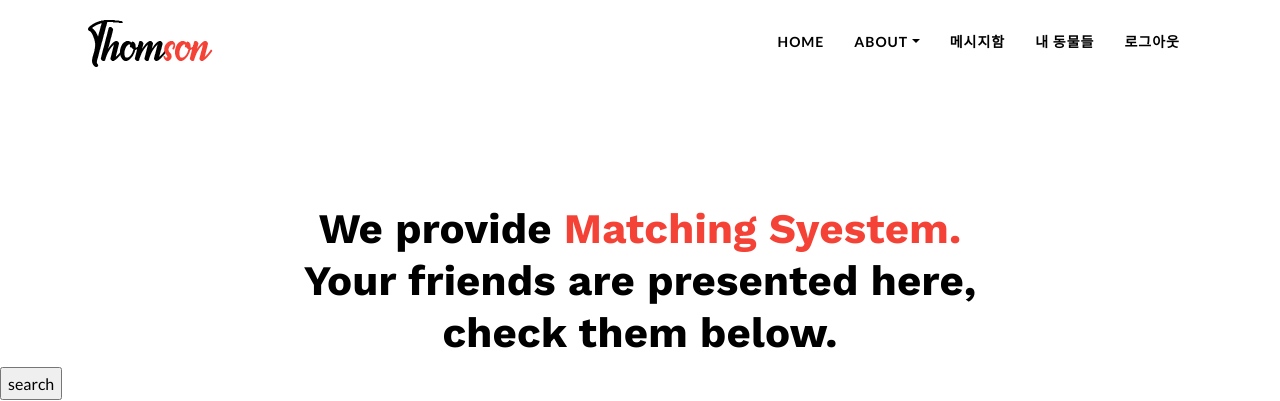
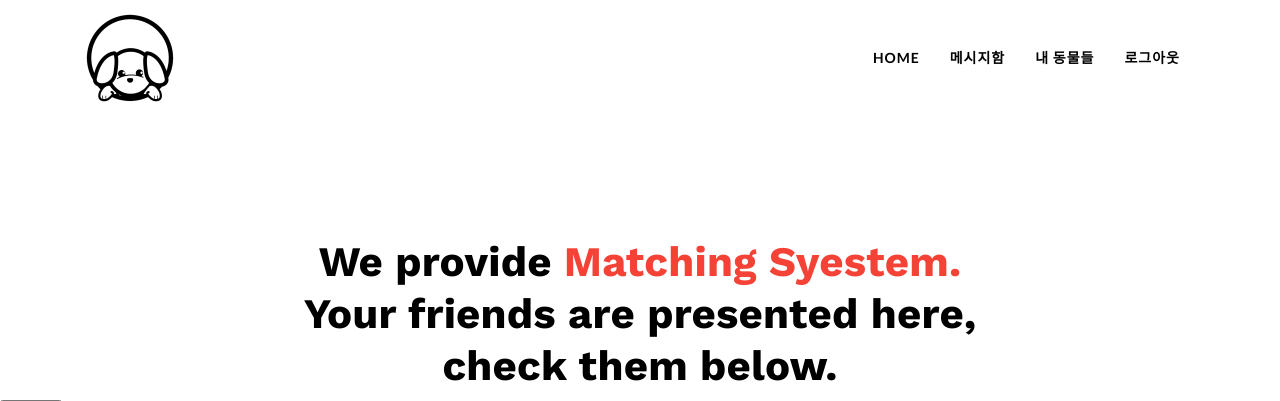
Before and after one commit to Handson-project-Team06/Pet_Matching, a Django app: template matching/templates/matching/pet_list.html in a window 1280 px wide. Shown: the top 401 px of the page. Run offline with Django 3.2, Linux system fonts and the light colour scheme; tables that the repository leaves empty hold one stand-in row (values such as "Sample post"); the template is opened without the code that fills it: values that come from a table or form of the project are taken from there, most other values are stand-ins (such as "Sample title", 1, 10 or a date in 2020); grey boxes marked "Sample" are stand-in pictures; some libraries are stand-ins or nearby versions.

Commit message:
[change pet list page] change code & style

```diff
--- a/matching/templates/matching/pet_list.html
+++ b/matching/templates/matching/pet_list.html
@@ -4,8 +4,8 @@
 {% block header %}
   <nav class="navbar navbar-expand-lg  main-nav " id="navbar">
     <div class="container">
-            <a class="navbar-brand" href="{% static '/index.html' %}">
-                <img src="{% static '/images/logo.png' %}" alt="" class="img-fluid">
+      <a class="navbar-brand">
+        <img src="{% static '/images/our_mark1.png' %}" alt="" class="img-fluid">
       </a>
 
       <button class="navbar-toggler collapsed" type="button" data-toggle="collapse" data-target="#navbarsExample09" aria-controls="navbarsExample09" aria-expanded="false" aria-label="Toggle navigation">
@@ -14,15 +14,7 @@
 
       <div class="collapse navbar-collapse" id="navbarsExample09">
         <ul class="navbar-nav ml-auto">
-                    <li class="nav-item  active"><a class="nav-link" href="{% url 'account:home' %}">Home</a></li>
-
-                    <li class="nav-item dropdown">
-                        <a class="nav-link dropdown-toggle" href="#" id="dropdown01" data-toggle="dropdown" aria-haspopup="true" aria-expanded="false">About</a>
-                        <ul class="dropdown-menu" aria-labelledby="dropdown01">
-                            <li><a class="dropdown-item" href="{% static '/about.html' %}">About Me</a></li>
-                            <li><a class="dropdown-item" href="{% static '/about-us.html' %}">About Us</a></li>
-                        </ul>
-                    </li>
+          <li class="nav-item  active"><a class="nav-link" href="{% url 'matching:home' %}">Home</a></li>
           <li class="nav-item"><a class="nav-link" href="{% url 'user_messages:List' %}">메시지함</a></li>
           <li class="nav-item"><a class="nav-link" href="{% url 'matching:my_pet_list' %}">내 동물들</a></li>
           <li class="nav-item"><a class="nav-link" href="{% url 'account:home' %}">로그아웃</a></li>
@@ -78,7 +70,7 @@
         </li>
       </ul>
     {% empty %}
-            <h>교미할 동물이 없음 등록해주셈!!</h>
+      <h>현재 등록된 동물이 없습니다.</h>
     {% endfor %}
   </div>
 
```
Lines whose indentation alone changed are shown as unchanged.
